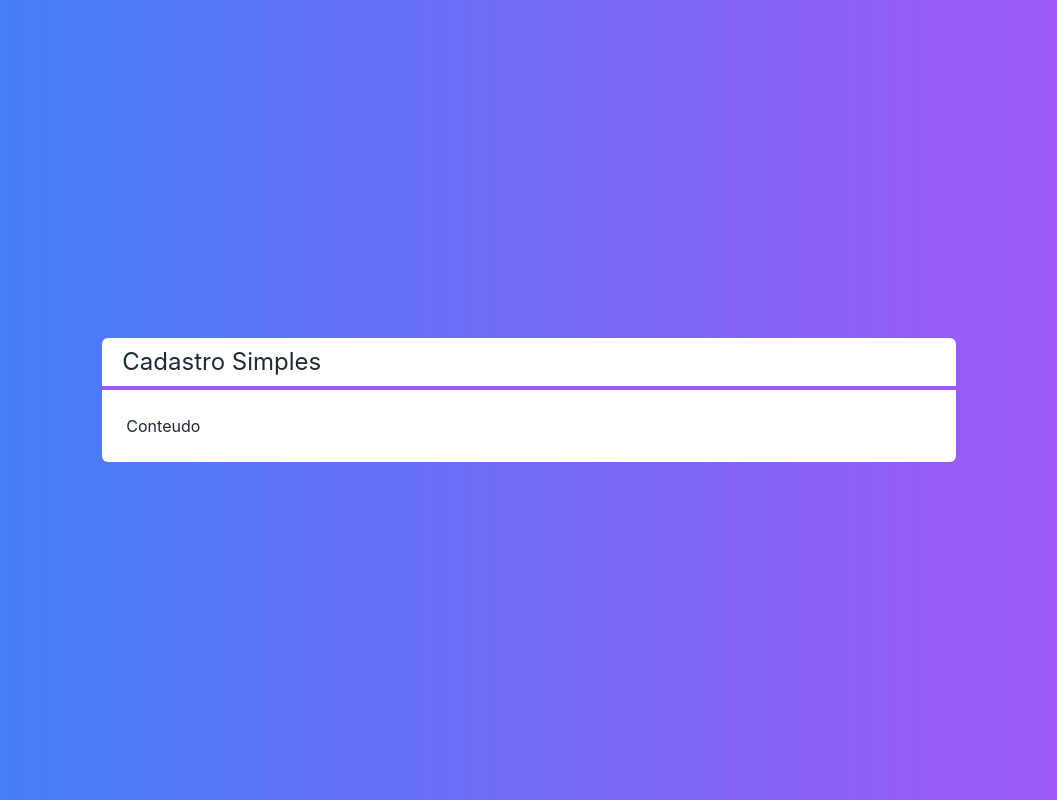
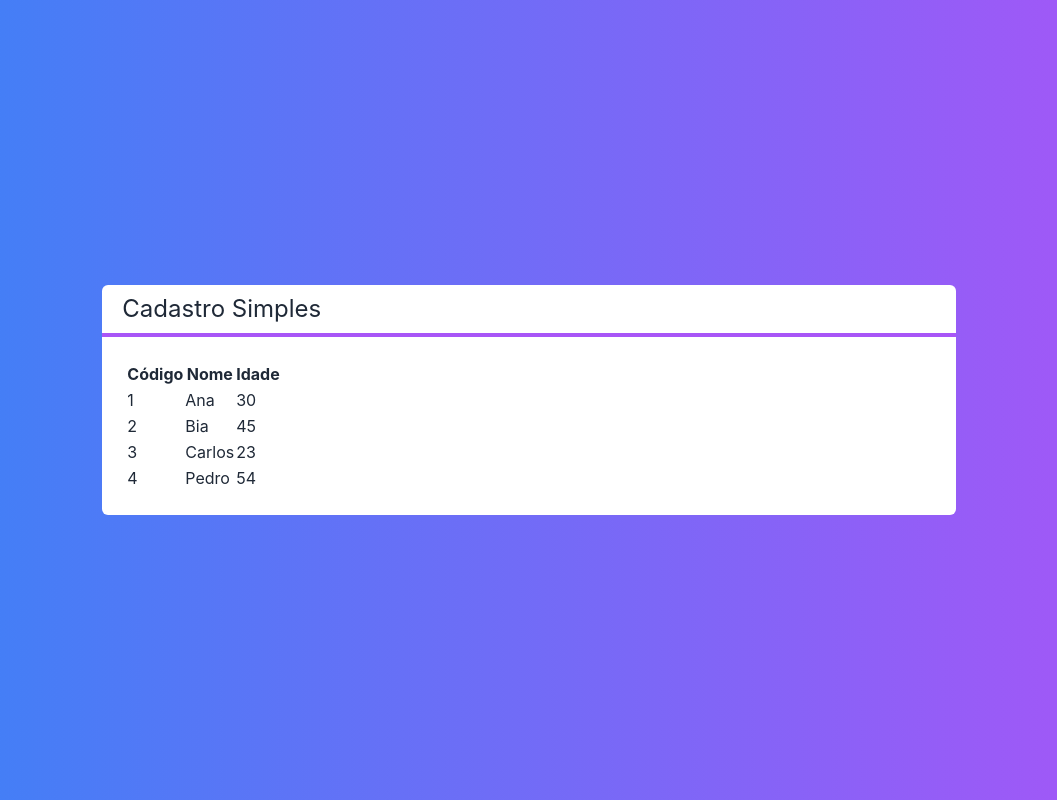
Before and after one commit to anacperdigao/Projeto-Cadastro-NextJS, a Next.js app: page / in a window 1280 px wide. Shown: the whole page, without its empty margins (111-1168 px from the left). Built offline with nearby package versions, Linux system fonts and the light colour scheme.

Commit message:
feat: table content

```diff
--- /dev/null
+++ b/src/components/Tabela.tsx
@@ -0,0 +1,49 @@
+import Cliente from "../core/Cliente"
+
+interface TabelaProps{
+    clientes: Cliente[]
+}
+
+const Tabela = (props: TabelaProps) => {
+
+    function renderizarCabecalho() {
+        return(
+            <tr>
+                <th>Código</th>
+                <th>Nome</th>
+                <th>Idade</th>
+            </tr>
+        )
+    }
+
+    // The optional chaining (?.) operator accesses an object's property or calls a function.
+    // If the object is undefined or null, it returns undefined instead of throwing an error.
+    function renderizarDados(){
+        return(
+            props.clientes?.map((cliente, index) => {
+                return(
+                    <tr key={cliente.Id}>
+                        <td>{cliente.Id}</td>
+                        <td>{cliente.Nome}</td>
+                        <td>{cliente.Idade}</td>
+                    </tr>
+                )
+            })
+        )
+    }
+
+
+    return (
+        <table>
+            <thead>
+                {renderizarCabecalho()}
+            </thead>
+            <tbody>
+                {renderizarDados()}
+            </tbody>
+
+        </table>
+    )
+}
+
+export default Tabela
--- a/src/pages/index.tsx
+++ b/src/pages/index.tsx
@@ -1,14 +1,23 @@
 import Layout from "../components/Layout";
+import Tabela from "../components/Tabela";
+import Cliente from "../core/Cliente";
 
 
 export default function Home() {
+
+  const clientes = [
+    new Cliente('Ana', 30, '1'),
+    new Cliente('Bia', 45, '2'),
+    new Cliente('Carlos', 23, '3'),
+    new Cliente('Pedro', 54, '4'),
+  ]
 
   return (
     <div className={`flex justify-center items-center h-screen
     bg-gradient-to-r from-blue-500 to-purple-500 text-white`} >
 
       <Layout titulo="Cadastro Simples">
-        <span>Conteudo</span>
+        <Tabela clientes={clientes}/>
       </Layout>
 
     </div>
```
